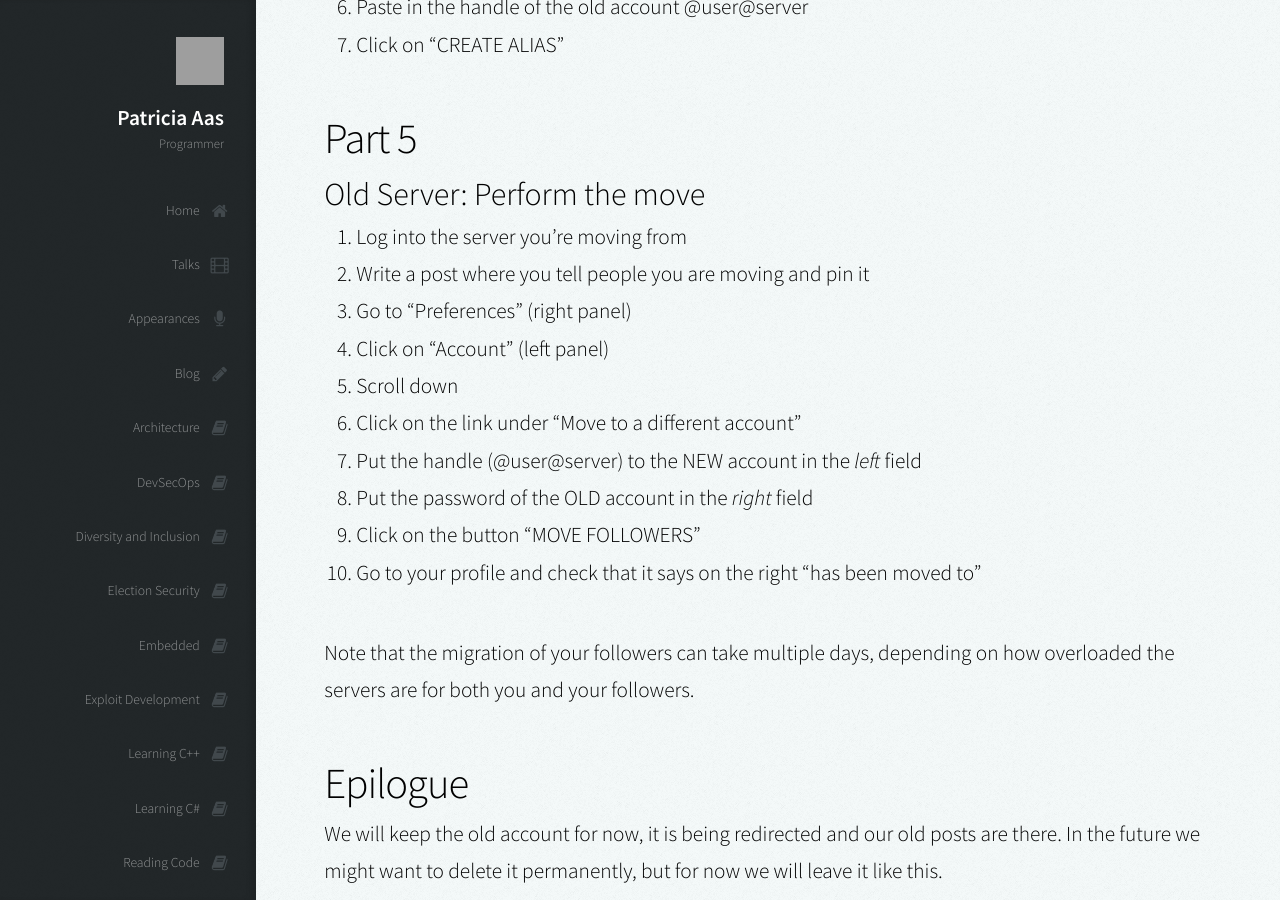
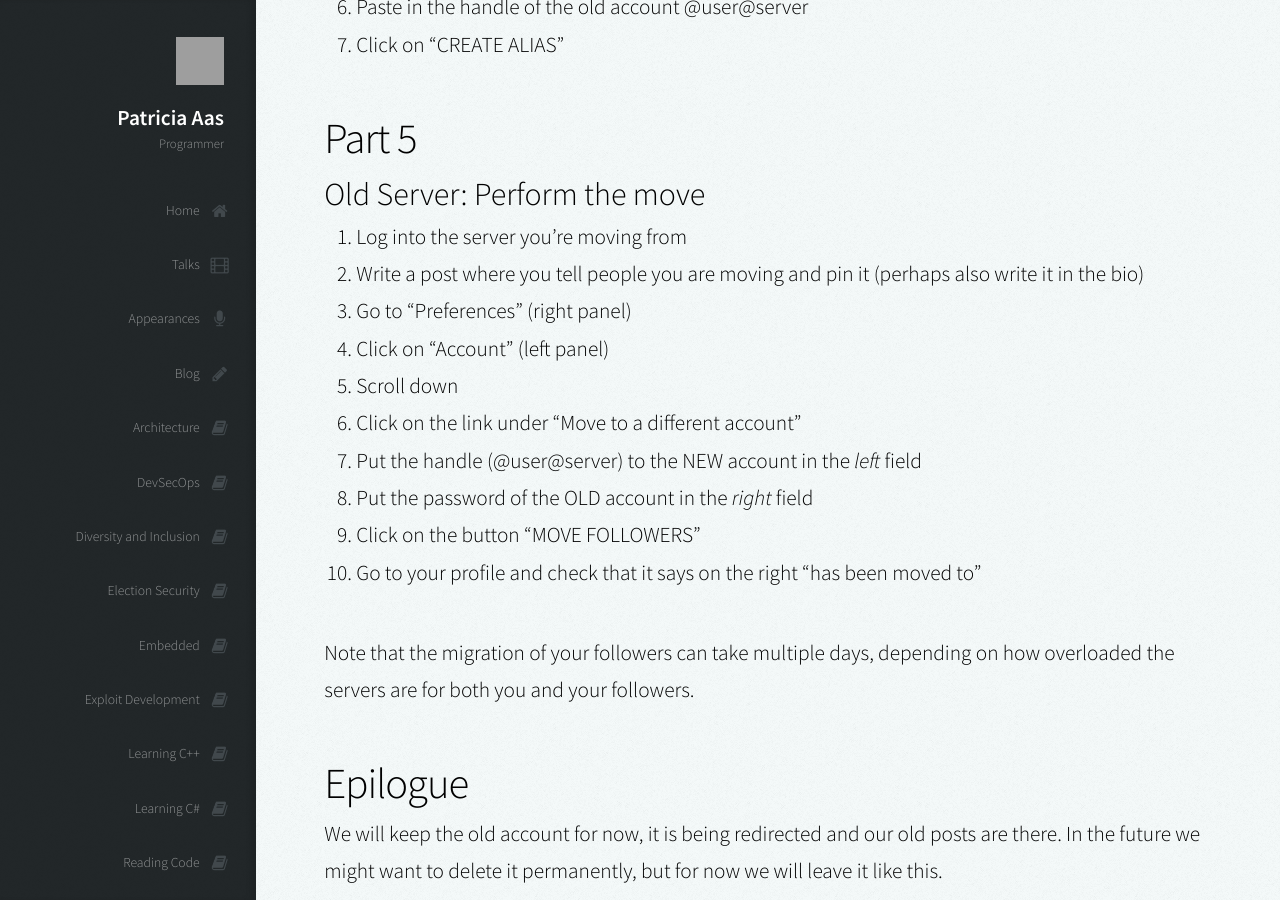
Before and after one commit to patricia-gallardo/patricia-gallardo.github.io, a Jekyll site: the page built from _posts/2022-11-18-mastodon_migration.md, in a window 1280 px wide and 900 px high, scrolled down 2182 px. Built offline with Jekyll 4.4.1, drawn with Linux system fonts in a browser that asks for light colours; nearby versions of some CDN libraries; grey boxes are pictures that could not be loaded.

Commit message:
Add comment

```diff
--- a/_posts/2022-11-18-mastodon_migration.md
+++ b/_posts/2022-11-18-mastodon_migration.md
@@ -67,7 +67,7 @@ I will try to keep this short and simple. We are going to try to migrate from on
 ### Old Server: Perform the move
 
 1. Log into the server you're moving from
-2. Write a post where you tell people you are moving and pin it
+2. Write a post where you tell people you are moving and pin it (perhaps also write it in the bio)
 3. Go to "Preferences" (right panel)
 4. Click on "Account" (left panel)
 5. Scroll down
```
